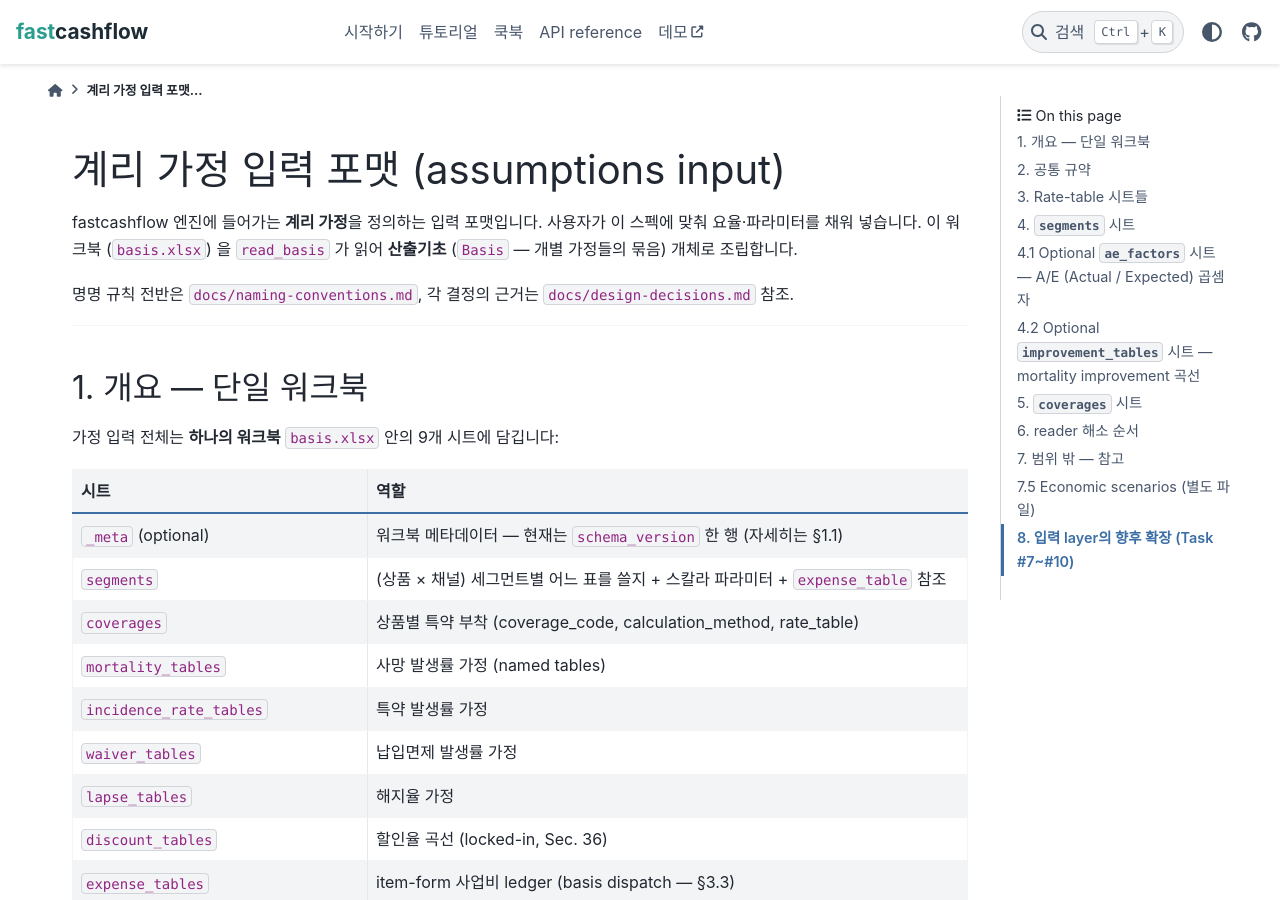
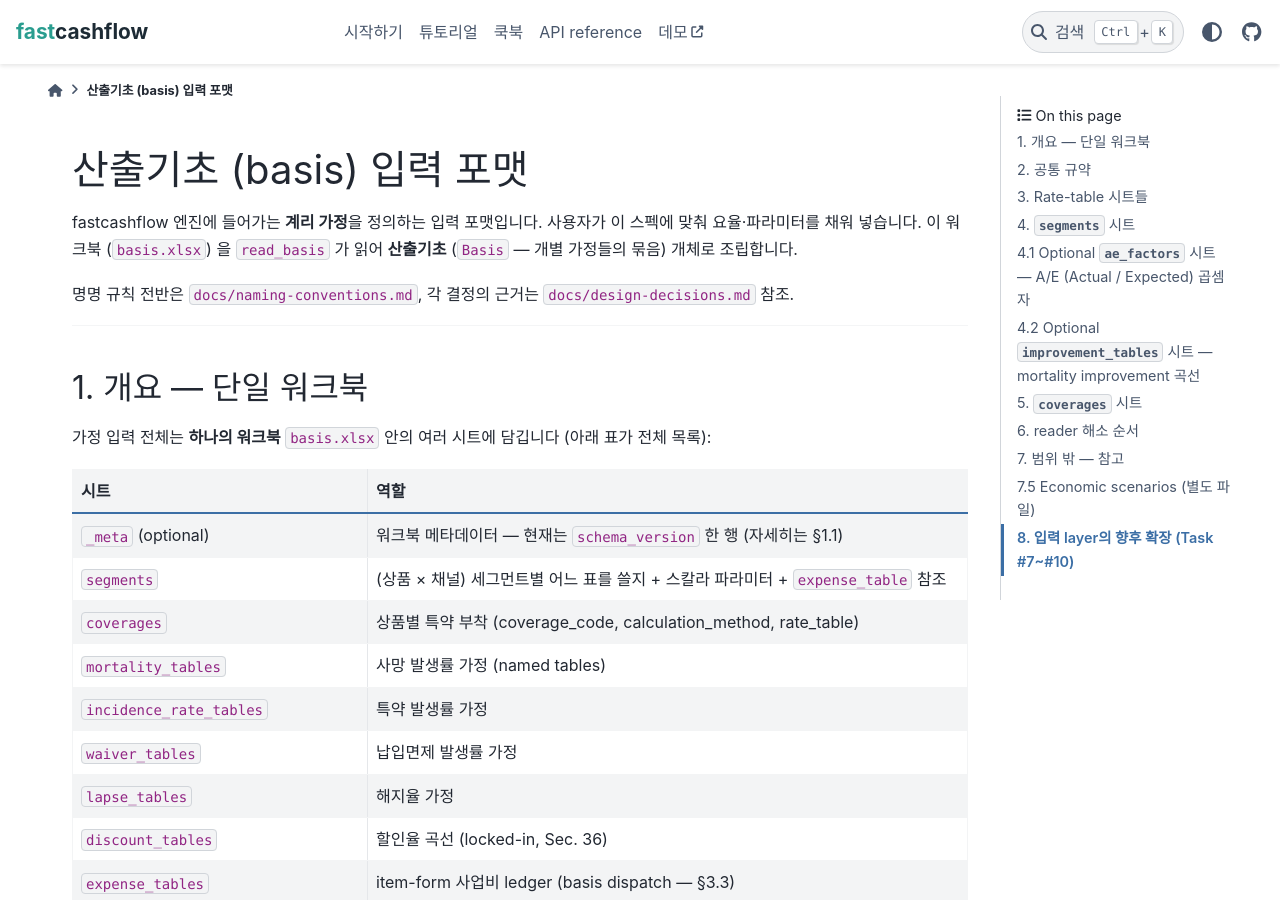
Before and after one commit to seokhoonj/fastcashflow, a Sphinx documentation site: the page built from docs/basis-format.md, in a window 1280 px wide and 900 px high. Built offline with Sphinx 7.4.7 and the PyData theme 0.15.4, drawn with Linux system fonts in a browser that asks for light colours.

Commit message:
docs: rename assumptions-format.md to basis-format.md; fix sheet count
The workbook is basis.xlsx, so its format spec is basis-format.md (title:
산출기초 (basis) 입력 포맷). Update the two references to it. Also fix the
stale '9개 시트' in the overview -- the table enumerates the sheets, so say
'여러 시트' rather than a count that drifts as optional sheets are added.

```diff
--- a/docs/assumptions-format.md
+++ b/docs/basis-format.md
@@ -1,4 +1,4 @@
-# 계리 가정 입력 포맷 (assumptions input)
+# 산출기초 (basis) 입력 포맷
 
 fastcashflow 엔진에 들어가는 **계리 가정**을 정의하는 입력 포맷입니다.
 사용자가 이 스펙에 맞춰 요율·파라미터를 채워 넣습니다. 이 워크북
@@ -12,8 +12,8 @@ fastcashflow 엔진에 들어가는 **계리 가정**을 정의하는 입력 포
 
 ## 1. 개요 — 단일 워크북
 
-가정 입력 전체는 **하나의 워크북** `basis.xlsx` 안의 9개 시트에
-담깁니다:
+가정 입력 전체는 **하나의 워크북** `basis.xlsx` 안의 여러 시트에
+담깁니다 (아래 표가 전체 목록):
 
 | 시트 | 역할 |
 |---|---|
--- a/docs/naming-conventions.md
+++ b/docs/naming-conventions.md
@@ -65,7 +65,7 @@
 | `channel_code` | ALL UPPERCASE 약어 | `GA`, `FC`, `TM` | 업계 관용 약어 (General Agency, Financial Consultant, Telemarketing) |
 | `table_id` | SCREAMING_SNAKE_CASE 풀네임 | `MORTALITY_STD`, `LAPSE_GA`, `DISCOUNT_STD`, `INPATIENT_STD`, `ADB_STD` | named reference. 줄임말 안 씀 (`MORT_STD` 같은 abbreviation 지양). 단 industry-universal abbr 인 `ADB` 같은 매우 짧은 것은 예외 |
 | `coverage_code` | SCREAMING_SNAKE_CASE 풀네임 | `DEATH`, `INPATIENT`, `CANCER`, `MATURITY`, `ANNUITY`, `ADB` | enum-like 식별자. 사용자 카탈로그 — 엔진 reserved 코드 없음 |
-| `calculation_method` | SCREAMING_SNAKE_CASE 풀네임 | `DEATH`, `MORBIDITY`, `DIAGNOSIS`, `ANNUITY`, `MATURITY` | **engine 의 cash flow 산출방식 routing key**. 5 개 고정. 자세한 각 산출방식별 계산은 `assumptions-format.md` 의 coverages 시트 섹션 참조 |
+| `calculation_method` | SCREAMING_SNAKE_CASE 풀네임 | `DEATH`, `MORBIDITY`, `DIAGNOSIS`, `ANNUITY`, `MATURITY` | **engine 의 cash flow 산출방식 routing key**. 5 개 고정. 자세한 각 산출방식별 계산은 `basis-format.md` 의 coverages 시트 섹션 참조 |
 | `state` | SCREAMING_SNAKE_CASE | `ACTIVE`, `WAIVER`, `PAIDUP` | enum-like, 정책 status |
 | `defaults` (특수 product 값) | 소문자 단어 | `defaults` | segments 시트의 fallback 행 marker (값 아닌 keyword) |
 
```
Also changed, not shown: docs/tutorial/11-in-practice.md (+1 -1 lines).
